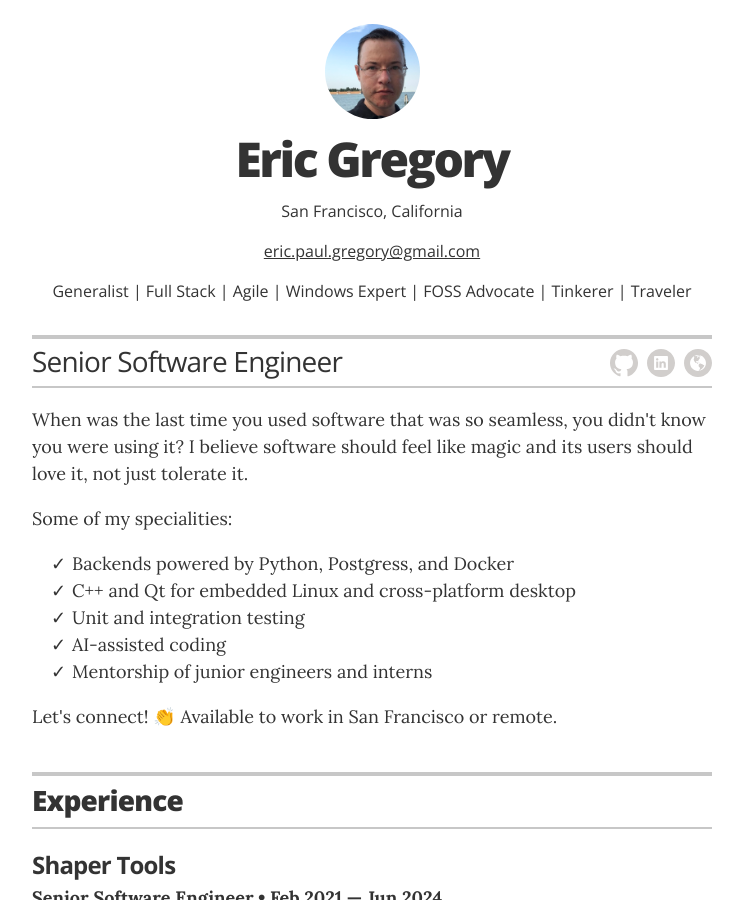
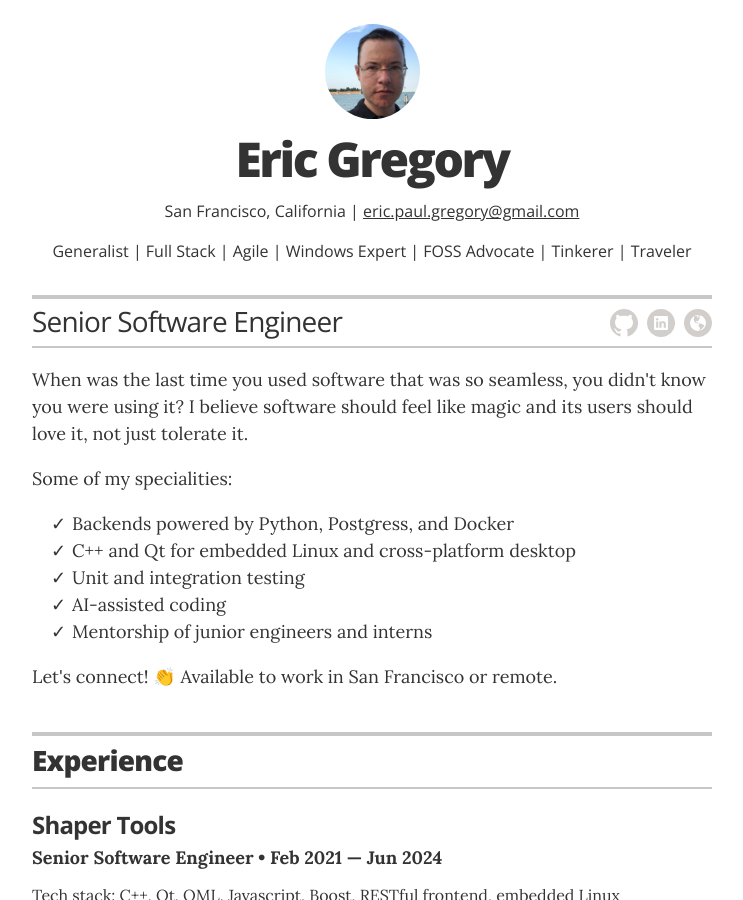
Before and after one commit to MrEricSir/resume, a Jekyll site: the page built from index.html, in a window 1280 px wide and 900 px high. Shown: the whole window, without its empty margins (268-1011 px from the left). Built offline with Jekyll 4.4.1, drawn with Linux system fonts in a browser that asks for light colours.

```diff
--- a/_config.yml
+++ b/_config.yml
@@ -20,8 +20,7 @@ resume_contact_email:           "eric.paul.gregory@gmail.com"
 # resume_contact_telephone:       "555-7334"
 # resume_contact_address:         "742 Evergreen Terrace, Springfield"
 
-resume_header_contact_info:     "<p>San Francisco, California</p>
-<p><a href='mailto:eric.paul.gregory@gmail.com'>eric.paul.gregory@gmail.com</a></p>
+resume_header_contact_info:     "<p>San Francisco, California | <a href='mailto:eric.paul.gregory@gmail.com'>eric.paul.gregory@gmail.com</a></p>
 <p>Generalist | Full Stack | Agile | Windows Expert | FOSS Advocate | Tinkerer | Traveler</p>"
 display_header_contact_info:    "true"
 
```
